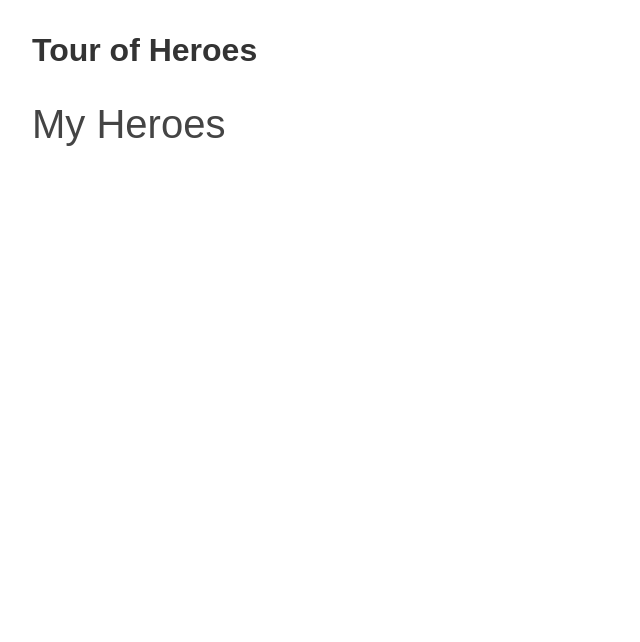
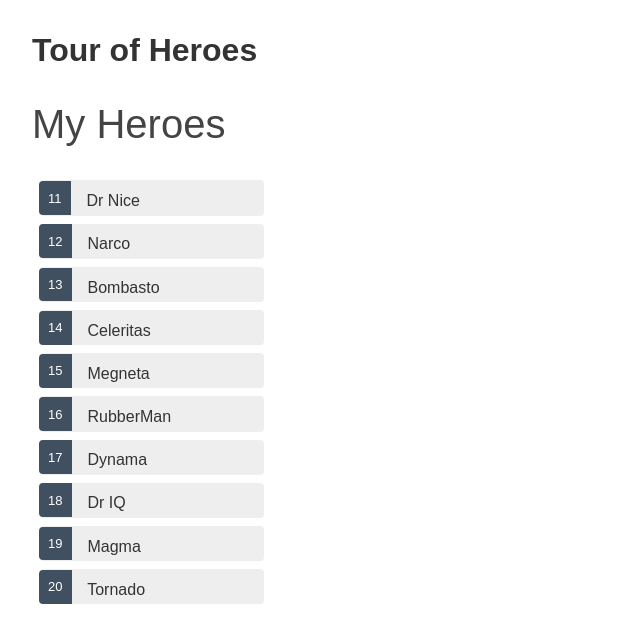
Before and after one commit to mfbutner/CanvasHelpers, an Angular app: page / in a window 1280 px wide. Shown: the top 642 px of the page, without its empty margins (0-640 px from the left). Built offline with nearby package versions, Linux system fonts and the light colour scheme.

Commit message:
added getHeroes() method

```diff
--- a/src/app/heroes/heroes.component.ts
+++ b/src/app/heroes/heroes.component.ts
@@ -18,7 +18,13 @@ export class HeroesComponent implements OnInit {
   constructor(private heroService: HeroService) {
   }
 
+  /* get heros on init */
   ngOnInit(): void {
+    this.getHeroes();
+  }
+
+  getHeroes(): void {
+    this.heroes = this.heroService.getHeros();
   }
 
   /* each hero element has an id and name */
```
